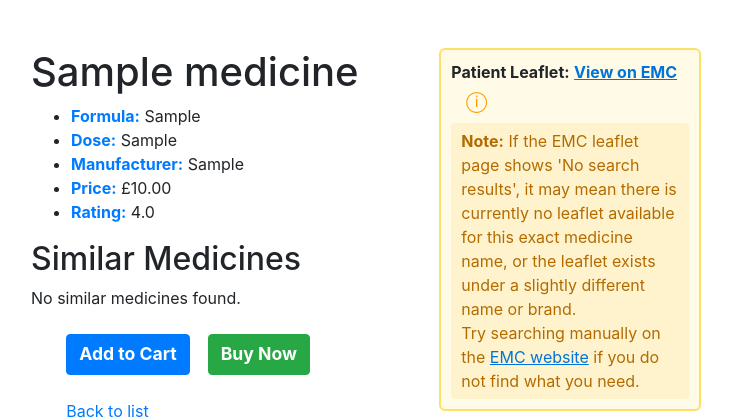
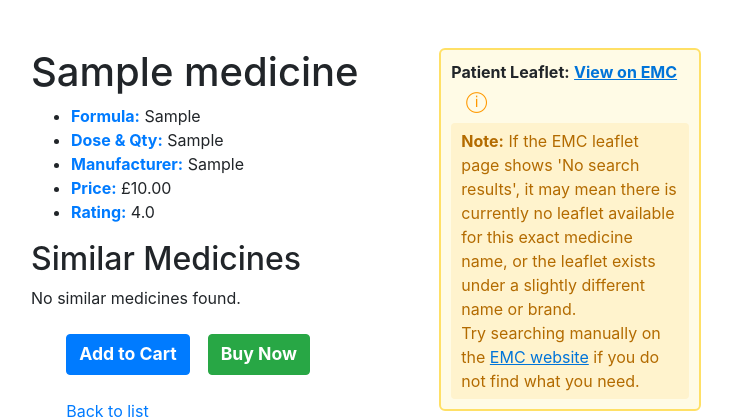
Before and after one commit to Mariama-ny21/final-project-meds-db, a Django app: page /medicines/1/ in a window 1280 px wide. Shown: the top 420 px of the page, without its empty margins (274-1006 px from the left). Run offline with Django 4.2, Linux system fonts and the light colour scheme; tables that the repository leaves empty hold one stand-in row (values such as "Sample post").

Commit message:
Update medicine detail view: change label from 'Dose' to 'Dose & Qty' for clarity

```diff
--- a/sample_uk_meds/templates/sample_uk_meds/medicine_detail.html
+++ b/sample_uk_meds/templates/sample_uk_meds/medicine_detail.html
@@ -13,7 +13,7 @@
           <h1>{{ medicine.medicine_name }}</h1>
           <ul>
             <li><strong class="text-primary">Formula:</strong> {{ medicine.formula }}</li>
-            <li><strong class="text-primary">Dose:</strong> {{ medicine.dose }}</li>
+            <li><strong class="text-primary">Dose & Qty:</strong> {{ medicine.dose }}</li>
             <li><strong class="text-primary">Manufacturer:</strong> {{ medicine.manufacturer }}</li>
             <li><strong class="text-primary">Price:</strong> £{{ medicine.price }}</li>
             <li><strong class="text-primary">Rating:</strong> {{ medicine.rating }}</li>
```
Also changed, not shown: README.md.
